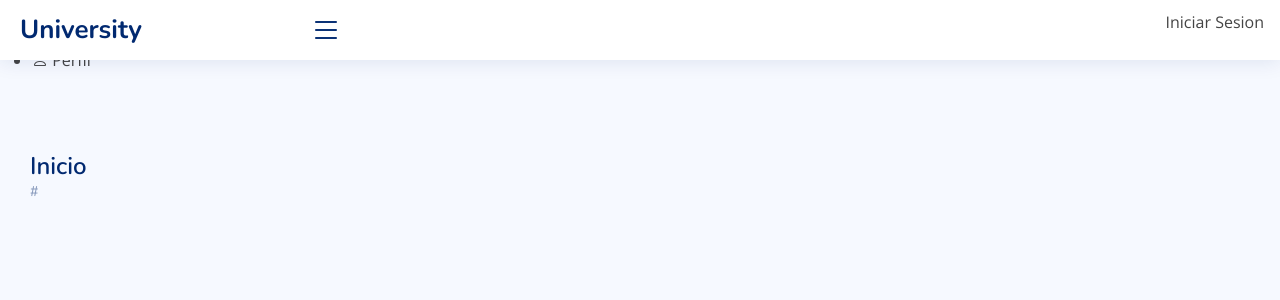
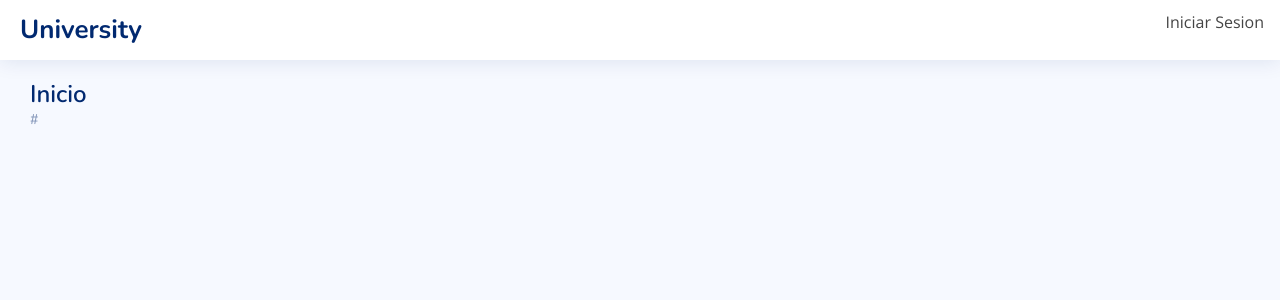
Before and after one commit to zlcosio21/UniversityWebProject, a Django app: page / in a window 1280 px wide. Shown: the top 300 px of the page. Run offline with Django 4.2, Linux system fonts and the light colour scheme; some libraries are stand-ins or nearby versions.

Commit message:
Eliminando codigo innecesario del sidebar

```diff
--- a/UniversityWebApp/templates/UniversityWebApp/base.html
+++ b/UniversityWebApp/templates/UniversityWebApp/base.html
@@ -42,7 +42,6 @@
       <a href="inicio.html" class="logo d-flex align-items-center">
         <span class="d-none d-lg-block">University</span>
       </a>
-      <i class="bi bi-list toggle-sidebar-btn"></i>
     </div><!-- End Logo -->
 
     <nav class="header-nav ms-auto">
@@ -104,31 +103,6 @@
 
   </header><!-- End Header -->
 
-  <!-- ======= Sidebar ======= -->
-  <aside id="sidebar" class="sidebar">
-
-    <ul class="sidebar-nav" id="sidebar-nav">
-
-      <li class="nav-item">
-        <a class="nav-link " href="inicio.html">
-          <i class="bi bi-grid"></i>
-          <span>Inicio</span>
-        </a>
-      </li><!-- End Dashboard Nav -->
-
-      <li class="nav-heading">Pages</li>
-
-      <li class="nav-item">
-        <a class="nav-link collapsed" href="perfil_usuario.html">
-          <i class="bi bi-person"></i>
-          <span>Perfil</span>
-        </a>
-      </li><!-- End Profile Page Nav -->
-
-    </ul>
-
-  </aside><!-- End Sidebar-->
-
   <!-- Vendor JS Files -->
   <script src="{% static 'assets/vendor/apexcharts/apexcharts.min.js' %}"></script>
   <script src="{% static 'assets/vendor/bootstrap/js/bootstrap.bundle.min.js' %}"></script>
```
